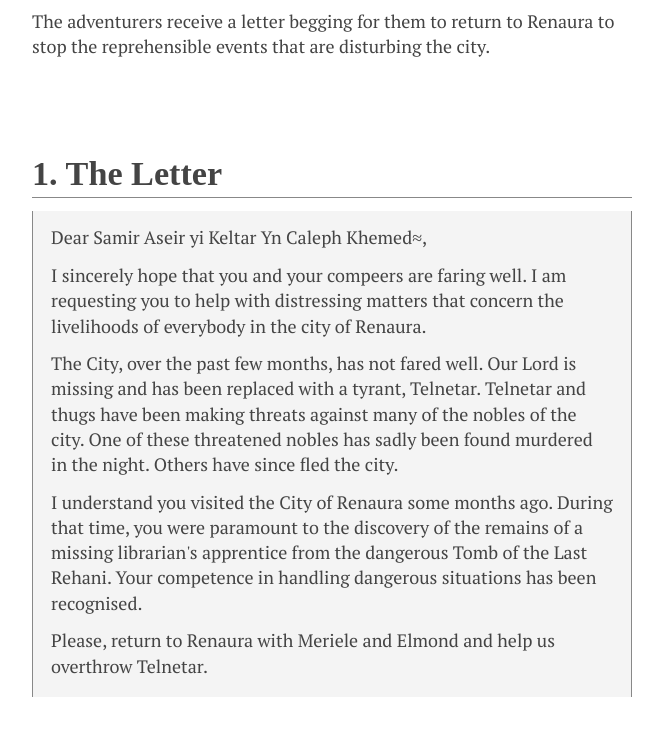
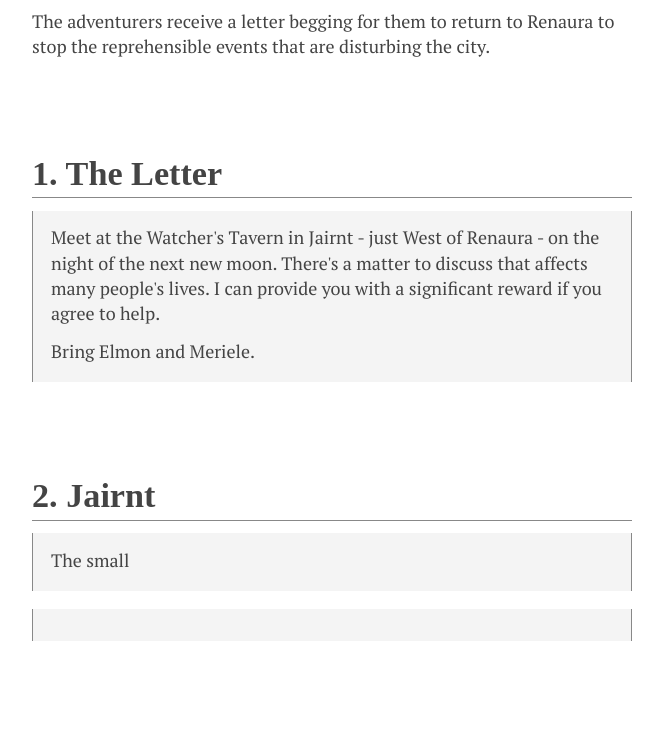
Before and after one commit to TickleThePanda/carpe-dm, an Eleventy site: page src/adventures/new/plan.md in a window 1280 px wide. Shown: the part 942-1677 px from the top of the page, without its empty margins (308-971 px from the left). Built offline with nearby package versions, Linux system fonts and the light colour scheme; Eleventy itself is replaced by a stand-in of ours; files that its build step writes are made by us from their sources; a web font is replaced by a local one.

Commit message:
Use new letter

```diff
--- a/src/adventures/new/plan.md
+++ b/src/adventures/new/plan.md
@@ -6,9 +6,8 @@ type: "Plan"
 title: New
 description:
     A single–session adventure (9-11 hours) for three fith-level
-    characters. The adventures receive a letter from the Watchers of
-    Renaura begging for them to return to city to stop the reprehensible
-    events that are happening there.
+    characters. The adventures receive an anonymous letter asking them
+    to meet
 
 date: 2018-01-21
 
@@ -25,25 +24,15 @@ to stop the reprehensible events that are disturbing the city.
 
 ## The Letter
 
-> Dear Samir Aseir yi Keltar Yn Caleph Khemed≈,
+> Meet at the Watcher's Tavern in Jairnt - just West of Renaura - on the
+> night of the next new moon. There's a matter to discuss that affects
+> many people's lives. I can provide you with a significant reward if
+> you agree to help.
 >
-> I sincerely hope that you and your compeers are faring well. I am
-> requesting you to help with distressing matters that concern the
-> livelihoods of everybody in the city of Renaura.
+> Bring Elmon and Meriele.
+
+## Jairnt
+
+> The small
+
 >
-> The City, over the past few months, has not fared well. Our Lord is
-> missing and has been replaced with a tyrant, Telnetar. Telnetar and
-> thugs have been making threats against many of the nobles of the city.
-> One of these threatened nobles has sadly been found murdered in the
-> night. Others have since fled the city.
->
-> I understand you visited the City of Renaura some months ago. During
-> that time, you were paramount to the discovery of the remains of a
-> missing librarian's apprentice from the dangerous Tomb of the Last
-> Rehani. Your competence in handling dangerous situations has been
-> recognised.
->
-> Please, return to Renaura with Meriele and Elmond and help us
-> overthrow Telnetar.
->
->
```
